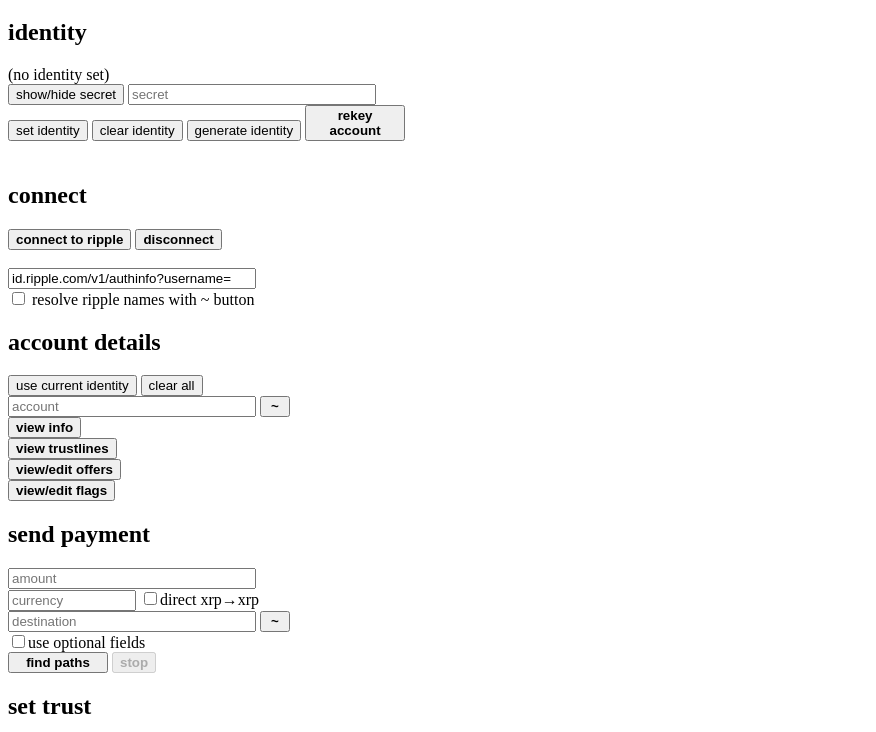
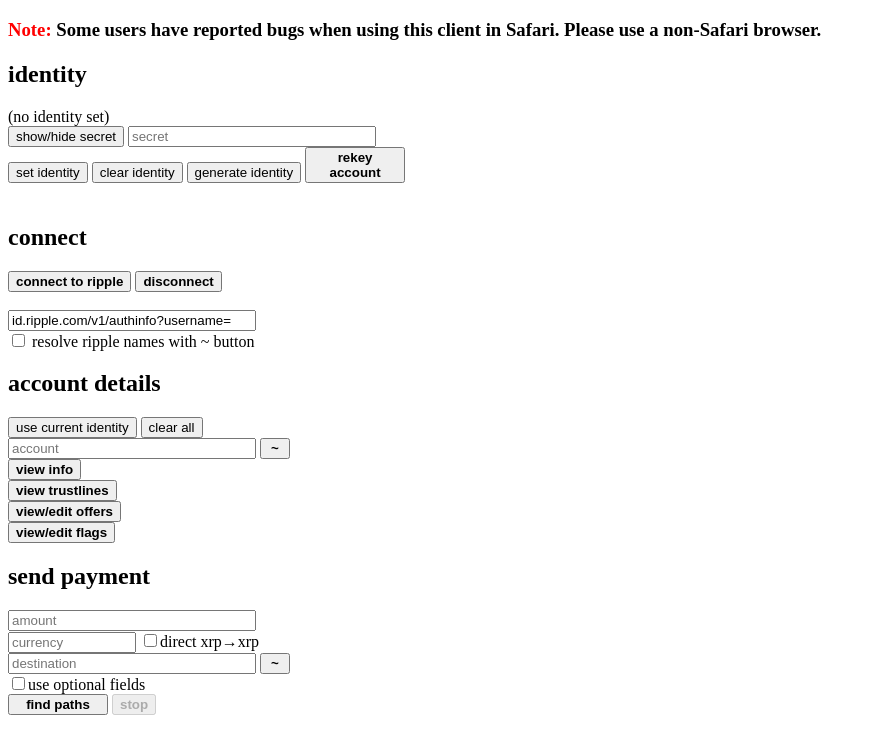
Before and after one commit to jatchili/minimalist-ripple-client, a plain HTML site: page dev.html in a window 1280 px wide. Shown: the part 61-793 px from the top of the page, without its empty margins (0-876 px from the left). Drawn offline with Linux system fonts and the light colour scheme.

Commit message:
Update dev.html

```diff
--- a/dev.html
+++ b/dev.html
@@ -60,6 +60,7 @@ button:not(.offline) {
 <h1>minimalist ripple client</h1>
 
 
+<h3><span style="color:red">Note:</span> Some users have reported bugs when using this client in Safari. Please use a non-Safari browser.</h3>
 
 
 <h2>identity</h2>
```
